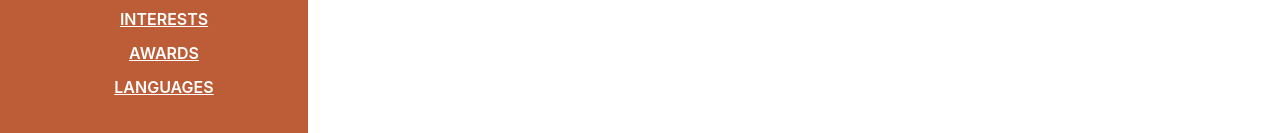
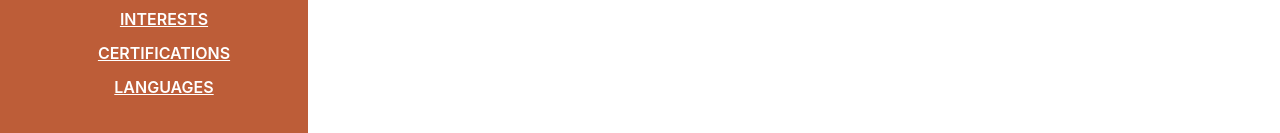
Before and after one commit to shivani0401/portfolio-project, a plain HTML site: page index.html in a window 1280 px wide. Shown: the part 511-644 px from the top of the page. Drawn offline with Linux system fonts and the light colour scheme; a web font is replaced by a local one.

Commit message:
Update index.html

```diff
--- a/index.html
+++ b/index.html
@@ -57,7 +57,7 @@
               <a href="#interests">INTERESTS</a>
             </li>
             <li class="nav-link-item">
-              <a href="#awards">AWARDS</a>
+              <a href="#awards">CERTIFICATIONS</a>
             </li>
             <li class="nav-link-item">
               <a href="#lang">LANGUAGES</a>
@@ -357,7 +357,7 @@
           </div>
         </section>
         <section class="common-section" id="awards">
-          <h1>AWARDS AND RECOGNITION</h1>
+          <h1>CERTIFICATIONS</h1>
 
           <div class="mt-60">
             <ul>
```
